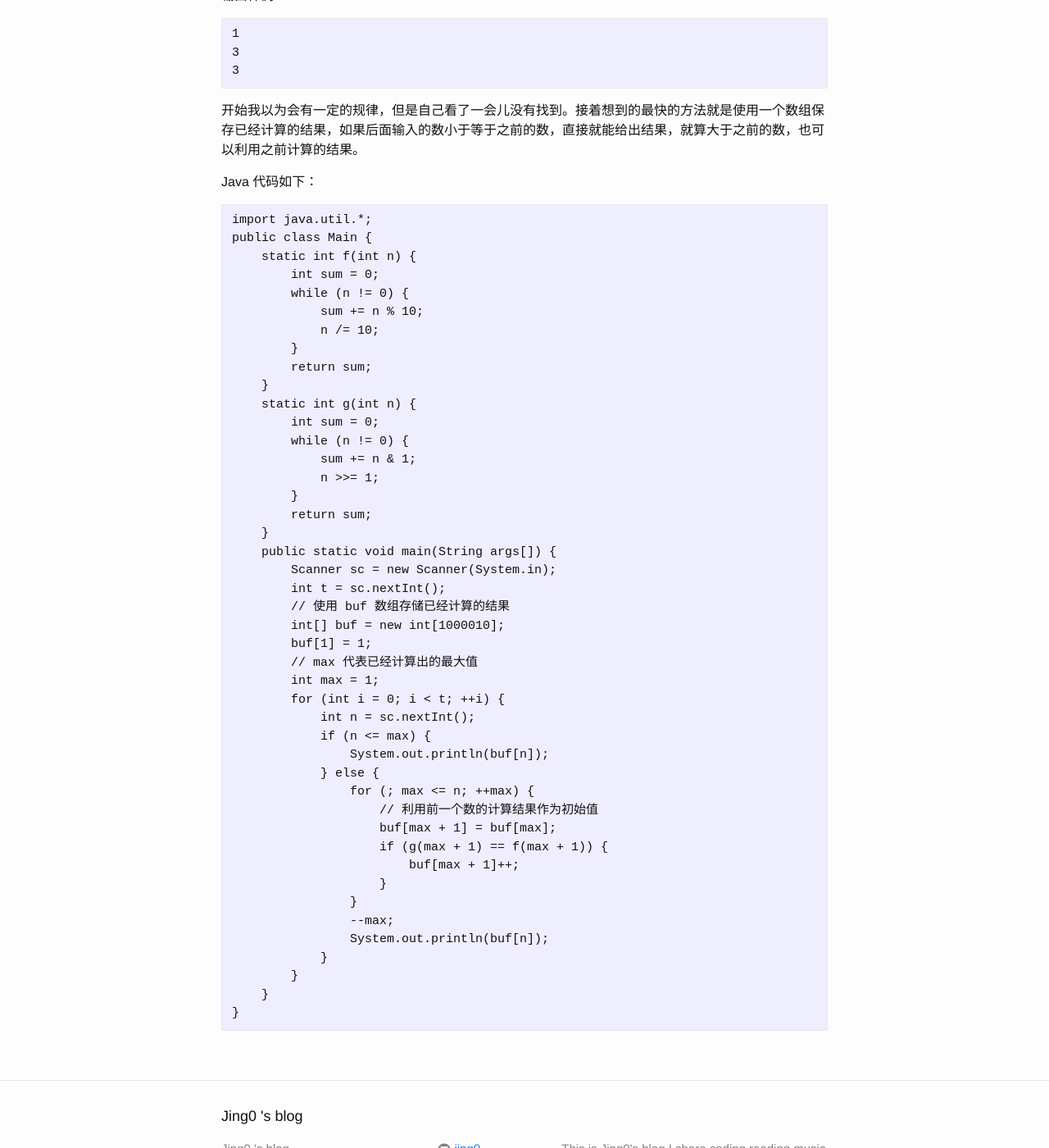
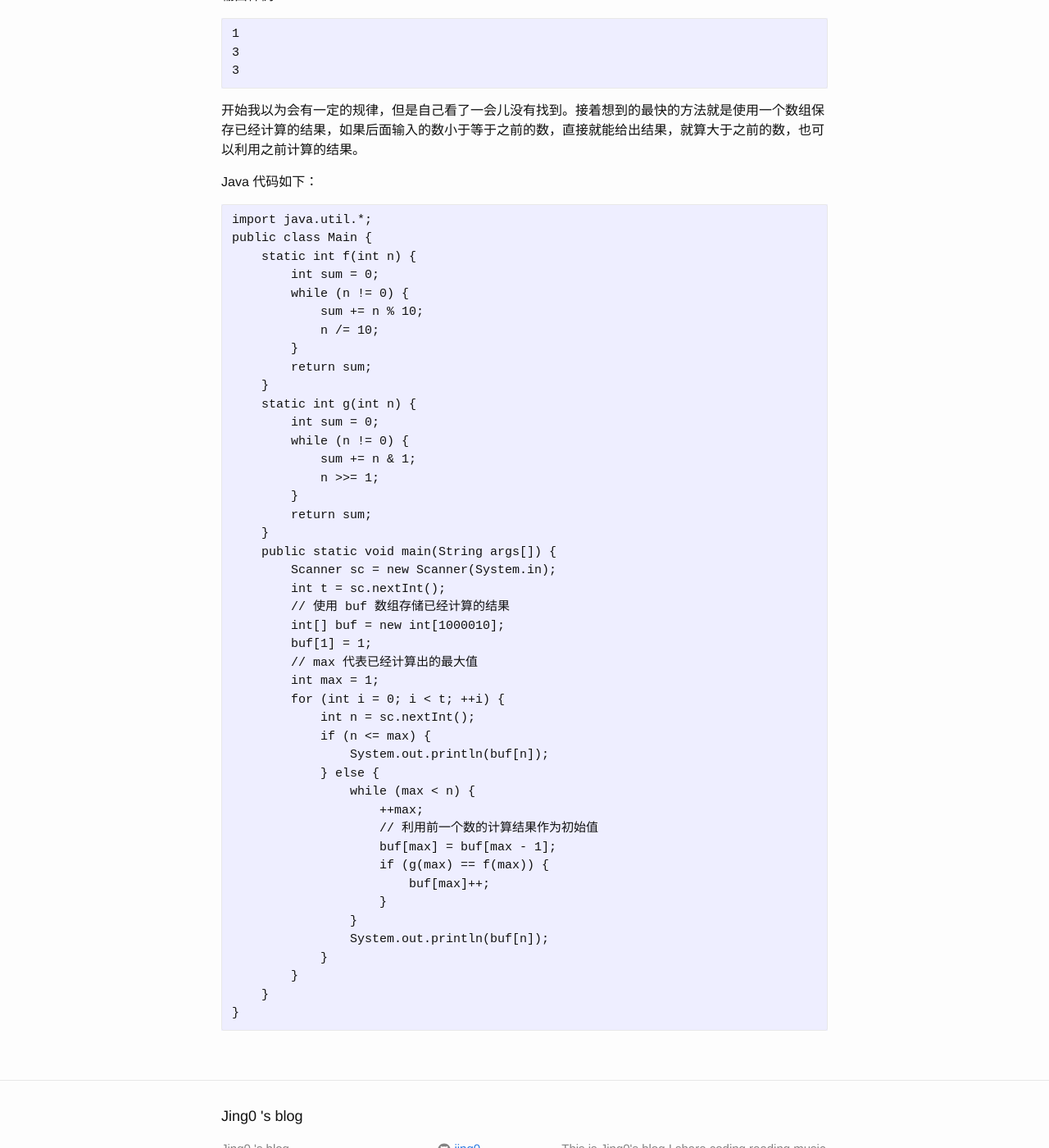
Before and after one commit to Jing0/jing0.github.io, a Jekyll site: the page built from _posts/2016-09-06-jd-test.md, in a window 1280 px wide and 1400 px high, scrolled down 2224 px. Shown: the whole window at 82% size. Built offline with Jekyll 4.4.1, drawn with Linux system fonts in a browser that asks for light colours.

Commit message:
improve the code of the 2nd problem
improve the code of the 2nd problem

```diff
--- a/_posts/2016-09-06-jd-test.md
+++ b/_posts/2016-09-06-jd-test.md
@@ -132,14 +132,14 @@ Java 代码如下：
 	            if (n <= max) {
 	                System.out.println(buf[n]);
 	            } else {
-	                for (; max <= n; ++max) {
+	                while (max < n) {
+	                    ++max;
 	                    // 利用前一个数的计算结果作为初始值
-	                    buf[max + 1] = buf[max];
-	                    if (g(max + 1) == f(max + 1)) {
-	                        buf[max + 1]++;
+	                    buf[max] = buf[max - 1];
+	                    if (g(max) == f(max)) {
+	                        buf[max]++;
 	                    }
 	                }
-	                --max;
 	                System.out.println(buf[n]);
 	            }
 	        }
```
